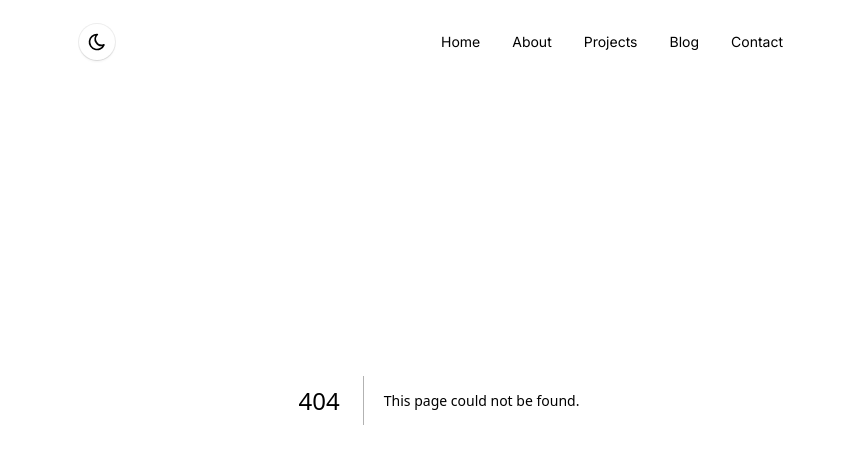
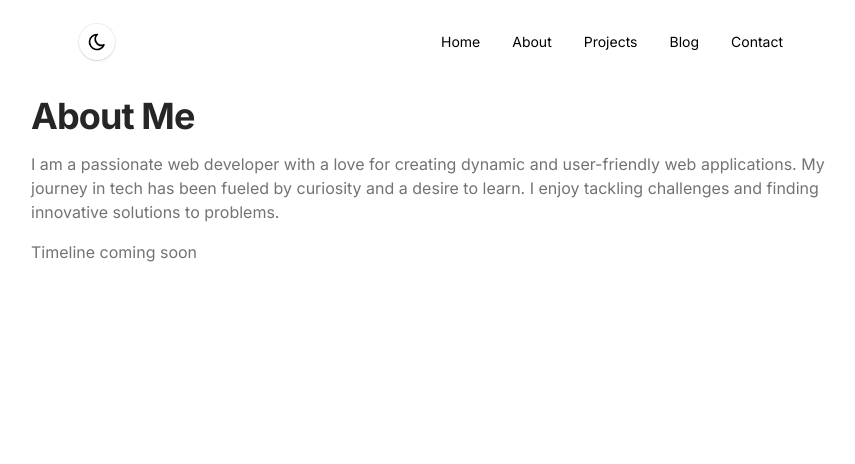
Before and after one commit to SalmanNajah/Portfolio, a Next.js app: page /about in a window 1280 px wide. Before the commit this address had no page. Shown: the top 464 px of the page, without its empty margins (201-1056 px from the left). Built offline with nearby package versions, Linux system fonts and the light colour scheme.

Commit message:
fix: update blog metadata and improve layout for better readability

```diff
--- /dev/null
+++ b/src/app/about/page.tsx
@@ -0,0 +1,26 @@
+import Container from "@/components/container";
+import { Metadata } from "next";
+
+export const metadata: Metadata = {
+    title: "Salman Najah | About",
+    description: "Learn more about Salman Najah.",
+};
+
+export default async function AboutPage() {
+    return (
+        <div>
+            <Container className="min-h-screen pt-24 pb-8 border-neutral-200 dark:border-neutral-700 ">
+                <h1 className="text-3xl md:text-4xl font-bold text-primary dark:text-white tracking-tight">
+                    About Me
+                </h1>
+                <p className="mt-4 text-neutral-500 dark:text-neutral-400">
+                    I am a passionate web developer with a love for creating dynamic and user-friendly web applications. My journey in tech has been fueled by curiosity and a desire to learn. I enjoy tackling challenges and finding innovative solutions to problems.
+                </p>
+
+                <p className="mt-4 text-neutral-500 dark:text-neutral-400">
+                    Timeline coming soon
+                </p>
+            </Container>
+        </div>
+    );
+}
--- a/src/app/blog/page.tsx
+++ b/src/app/blog/page.tsx
@@ -4,8 +4,8 @@ import { Metadata } from "next";
 import Link from "next/link";
 
 export const metadata: Metadata = {
-    title: "Salman Najah | All Blogs",
-    description: "All blogs by Salman Najah.",
+    title: "Salman Najah | Blog",
+    description: "A blog by Salman Najah.",
 };
 
 export default async function AllBlogsPage() {
@@ -22,7 +22,7 @@ export default async function AllBlogsPage() {
                     {allBlogs.map((blog, idx) => (
                         <Link key={idx} href={`/blog/${blog?.slug}`} className="bg-neutral-100 dark:bg-[#302730] p-4 rounded-lg font-semibold hover:shadow-standard hover:scale-101 transition-all duration-100 ease-in-out">
                             <div className="flex justify-between items-center">
-                                <span className="font-medium">{blog?.title}</span>
+                            <span className="font-medium">{blog?.title}</span>
                                 <span className="text-sm text-neutral-500 dark:text-neutral-400">{blog?.readTime}</span>
                             </div>
                         </Link>
```
